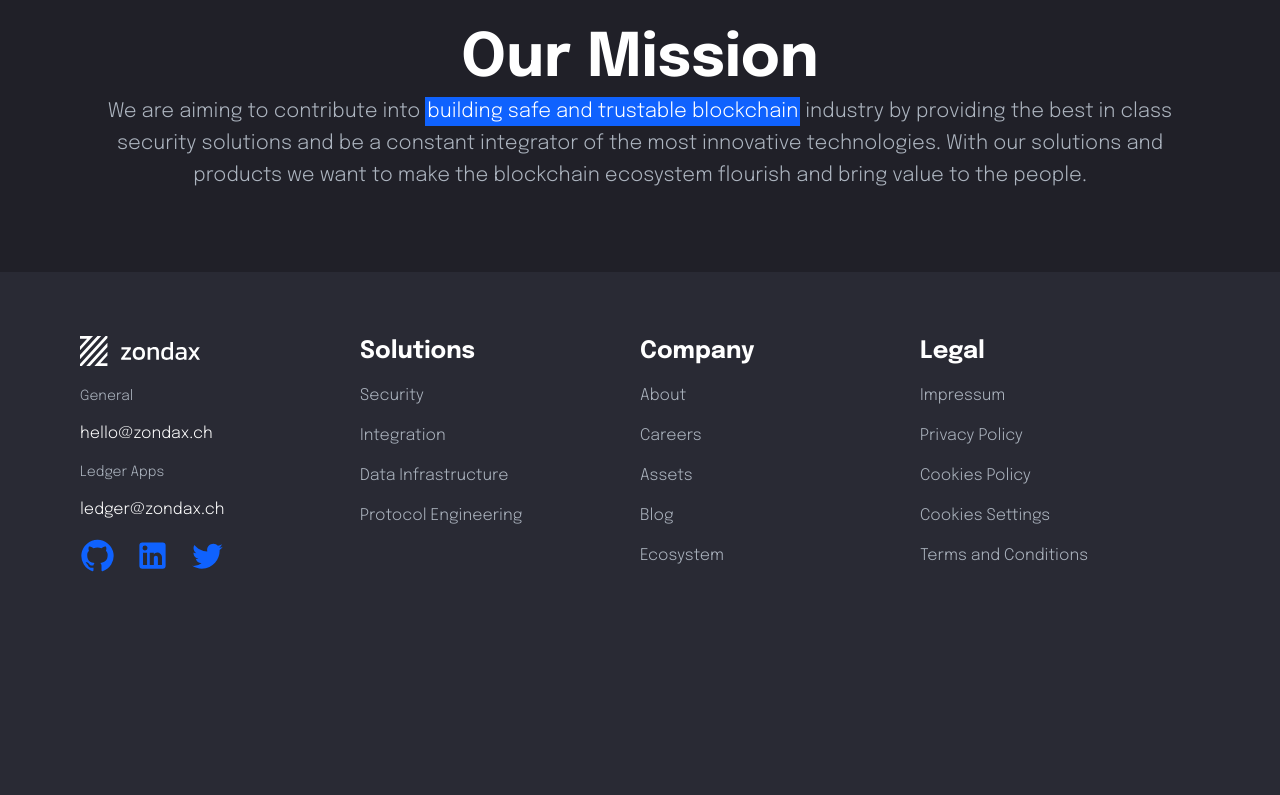
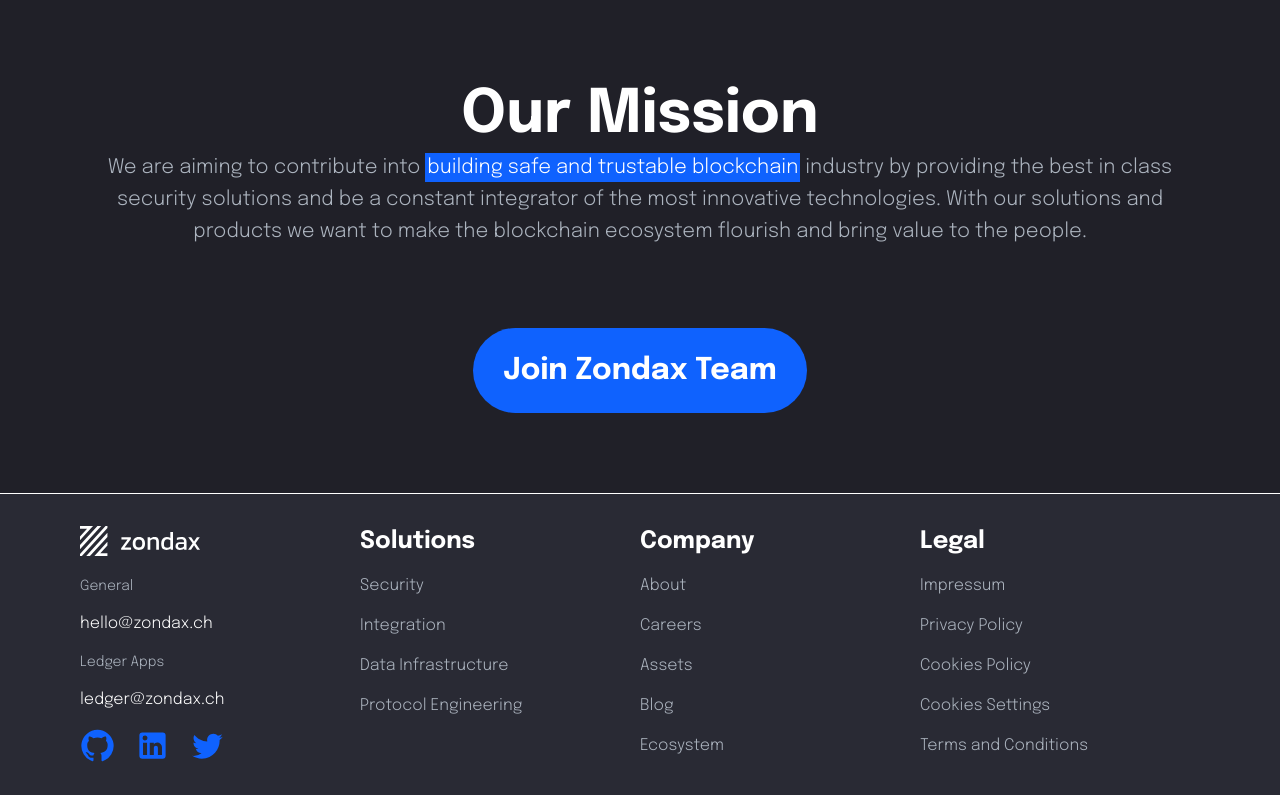
Before and after one commit to LucasZibell/izari-web, a Next.js app: page / in a window 1280 px wide. Shown: the part 2290-3085 px from the top of the page. Before the commit the page ends 2927 px from the top, so only its background shows below. Built offline with nearby package versions, Linux system fonts and the light colour scheme.

Commit message:
join zondax team

```diff
--- a/src/components/AboutUs.tsx
+++ b/src/components/AboutUs.tsx
@@ -1,5 +1,18 @@
 import { Box, Typography } from '@mui/material'
 import HomeIds from '@/constants/homeIds'
+import { styled } from '@mui/material/styles'
+
+const WorkWithUs = styled(Typography)(({ theme }) => ({
+  backgroundColor: theme.palette.primary.main,
+  fontWeight: 'bold',
+  fontSize: '30px',
+  color: 'white',
+  padding: '20px 30px',
+  borderRadius: '50px',
+  '&:hover': {
+    animation: 'littleShake 0.3s',
+  },
+}))
 
 function AboutUs() {
   return (
@@ -10,7 +23,7 @@ function AboutUs() {
         display: 'flex',
         flexDirection: 'column',
         alignItems: 'center',
-        padding: '4rem 5rem',
+        padding: '5rem 5rem',
       }}
     >
       <Typography variant="h2" style={{ color: 'white', fontWeight: 'bold' }}>
@@ -20,7 +33,7 @@ function AboutUs() {
         variant="h6"
         paragraph
         color="secondary"
-        style={{ marginBottom: '40px', textAlign: 'center' }}
+        style={{ marginBottom: '80px', textAlign: 'center' }}
       >
         At Zondax, we are dedicated to{' '}
         <Box
@@ -56,7 +69,7 @@ function AboutUs() {
         variant="h6"
         paragraph
         color="secondary"
-        style={{ textAlign: 'center' }}
+        style={{ textAlign: 'center', marginBottom: '80px' }}
       >
         We are aiming to contribute into{' '}
         <Box
@@ -75,6 +88,13 @@ function AboutUs() {
         solutions and products we want to make the blockchain ecosystem flourish
         and bring value to the people.
       </Typography>
+      <a
+        href="https://zondax.ch/careers"
+        target="_blank"
+        rel="noopener noreferrer"
+      >
+        <WorkWithUs>Join Zondax Team</WorkWithUs>
+      </a>
     </Box>
   )
 }
--- a/src/components/Footer/index.tsx
+++ b/src/components/Footer/index.tsx
@@ -9,7 +9,13 @@ import { legalItems, companyItems, solutionItems } from './constants'
 
 function Footer() {
   return (
-    <Box style={{ padding: '4rem 5rem', width: '100%' }}>
+    <Box
+      style={{
+        padding: '2rem 5rem',
+        width: '100%',
+        borderTop: '1px solid white',
+      }}
+    >
       <Grid container alignItems="start" justifyContent="space-around">
         <Grid item xs={3}>
           <Grid container direction="column" spacing={2}>
--- a/src/styles/globals.css
+++ b/src/styles/globals.css
@@ -38,12 +38,24 @@ a {
   }
 }
 
-@keyframes spin {
-  from {
-    transform: rotateX(0deg);
+@keyframes littleShake {
+  0% {
+    transform: rotate(0);
   }
-  to {
-    transform: rotateX(360deg);
+  20% {
+    transform: rotate(-5deg);
+  }
+  40% {
+    transform: rotate(5deg);
+  }
+  60% {
+    transform: rotate(-5deg);
+  }
+  80% {
+    transform: rotate(5deg);
+  }
+  100% {
+    transform: rotate(0);
   }
 }
 
```
